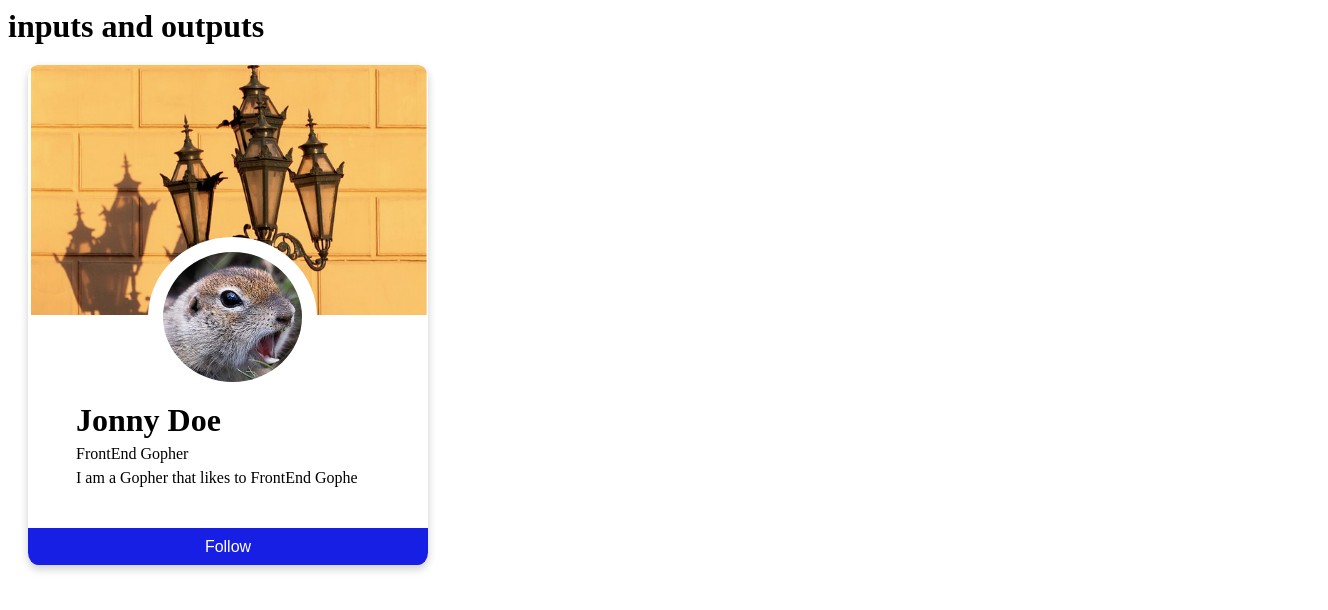
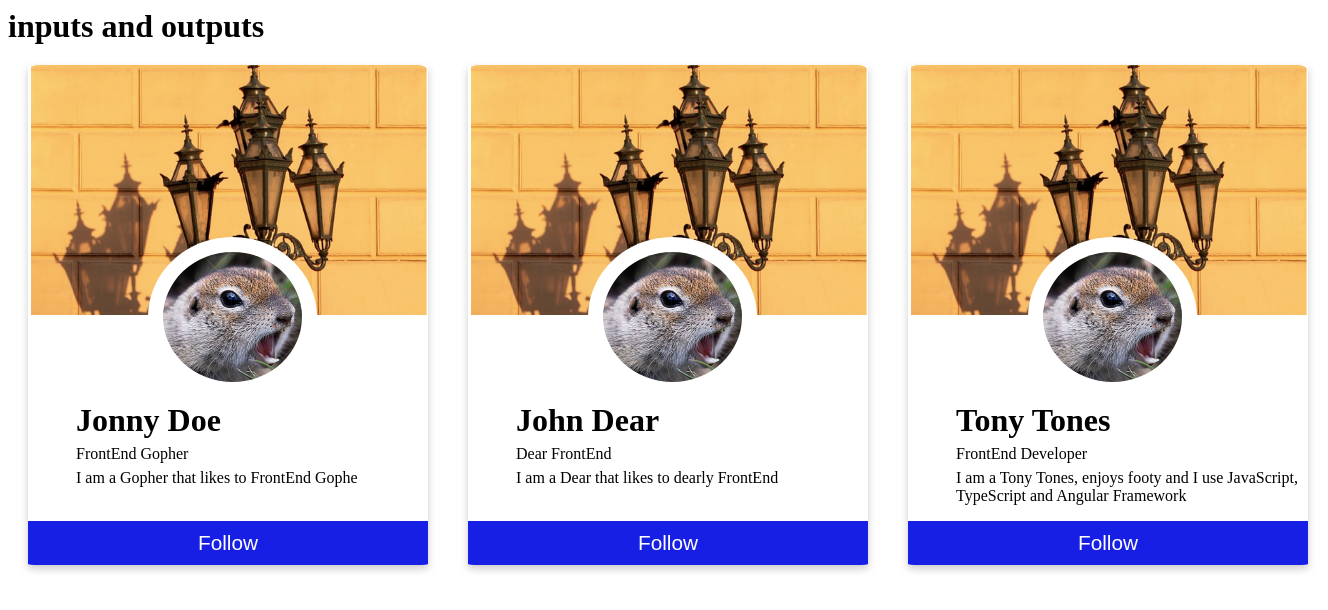
Before and after one commit to tony2tones/input_output, an Angular app: page / in a window 1280 px wide. Shown: the top 610 px of the page, 1328 px wide, since content can reach past the window. Built offline with nearby package versions, Linux system fonts and the light colour scheme.

Commit message:
working on styles

```diff
--- a/src/app/app.component.css
+++ b/src/app/app.component.css
@@ -4,10 +4,5 @@
 }
 
 .wrapper-grid {
-  display: grid;
-  grid-template-columns: 1fr;
-  justify-content: center;
-  grid-gap: 2rem;
-  width: 100%;
-  height: 100%;
+  display: flex;
 }
--- a/src/app/app.component.ts
+++ b/src/app/app.component.ts
@@ -11,29 +11,29 @@ export class AppComponent implements OnInit {
   userProfiles: Card[] = [];
   // userProfiles:Card;
 
-  data = [{
-        name: 'Jonny Doe',
-        job: 'FrontEnd Gopher',
-        bio: 'I am a Gopher that likes to FrontEnd Gophe',
-      }]
+  // data = [{
+  //       name: 'Jonny Doe',
+  //       job: 'FrontEnd Gopher',
+  //       bio: 'I am a Gopher that likes to FrontEnd Gophe',
+  //     }]
 
-  // data = [
-  //   {
-  //     name: 'Jonny Doe',
-  //     job: 'FrontEnd Gopher',
-  //     bio: 'I am a Gopher that likes to FrontEnd Gophe',
-  //   },
-  //   {
-  //     name: 'John Dear',
-  //     job: 'Dear FrontEnd',
-  //     bio: 'I am a Dear that likes to dearly FrontEnd',
-  //   },
-  //   {
-  //     name: 'Tony Tones',
-  //     job: 'FrontEnd Developer',
-  //     bio: 'I am a Tony Tones, enjoys footy and I use JavaScript, TypeScript and Angular Framework',
-  //   },
-  // ];
+  data = [
+    {
+      name: 'Jonny Doe',
+      job: 'FrontEnd Gopher',
+      bio: 'I am a Gopher that likes to FrontEnd Gophe',
+    },
+    {
+      name: 'John Dear',
+      job: 'Dear FrontEnd',
+      bio: 'I am a Dear that likes to dearly FrontEnd',
+    },
+    {
+      name: 'Tony Tones',
+      job: 'FrontEnd Developer',
+      bio: 'I am a Tony Tones, enjoys footy and I use JavaScript, TypeScript and Angular Framework',
+    },
+  ];
 
   ngOnInit() {
     this.userProfiles = this.data;
--- a/src/app/components/card/card.component.css
+++ b/src/app/components/card/card.component.css
@@ -4,17 +4,27 @@
 }
 
 .container {
+
   padding: 20px;
 }
 
 .card {
-  position: absolute;
+  display: flex;
+  height: 500px;
+  justify-content: space-around;
+  align-items: center;
+  flex-direction: column;
+  border-radius: 2.5%;
+
+}
+.profile-card {
+  position: relative;
   box-shadow: 0 4px 8px 0 rgba(0, 0, 0, 0.2);
   transition: 0.3s;
   width: 400px;
-  height: 500px;
-  border-radius: 2.5%;
-  overflow: hidden;
+  height: 100%;
+
+
 }
 
 .card:hover {
@@ -61,16 +71,23 @@
   bottom: 80px;
   padding-left: 45px;
 }
-
+.btn-holder{
+  background-color: rgb(24, 31, 228);
+  position: absolute;
+  text-align: center;
+  width: 100%;
+  bottom:0px;
+  border-bottom-left-radius: 2.5%;
+  border-bottom-right-radius: 2.5%;
+}
 .btn {
-  position: relative;
-  width: 100%;
   border: none;
-  font-size: 1rem;
+  background-color: rgb(24, 31, 228);
+  font-size: 1.3rem;
   color: white;
-  background-color: rgb(24, 31, 228);
   padding: 10px;
   bottom: 42px;
+
 }
 .btn:hover{
  cursor: pointer;
--- a/src/app/components/card/card.component.html
+++ b/src/app/components/card/card.component.html
@@ -1,14 +1,22 @@
 <div class="container">
   <div class="card">
+    <div class="profile-card">
       <div class="banner-image">
         <img class="cover" src="../../../assets/images/profilebgimage.PNG" />
       </div>
-    <img class="profile" src="../../../assets/images/gopher.PNG" alt="Avatar" />
+      <img
+        class="profile"
+        src="../../../assets/images/gopher.PNG"
+        alt="Avatar"
+      />
       <div class="footer">
         <h1 class="name">{{ name }}</h1>
         <p class="description">{{ job }}</p>
         <p class="description">{{ bio }}</p>
       </div>
+      <div class="btn-holder">
         <button class="btn">Follow</button>
       </div>
     </div>
+  </div>
+</div>
```
Lines whose indentation alone changed are shown as unchanged.
